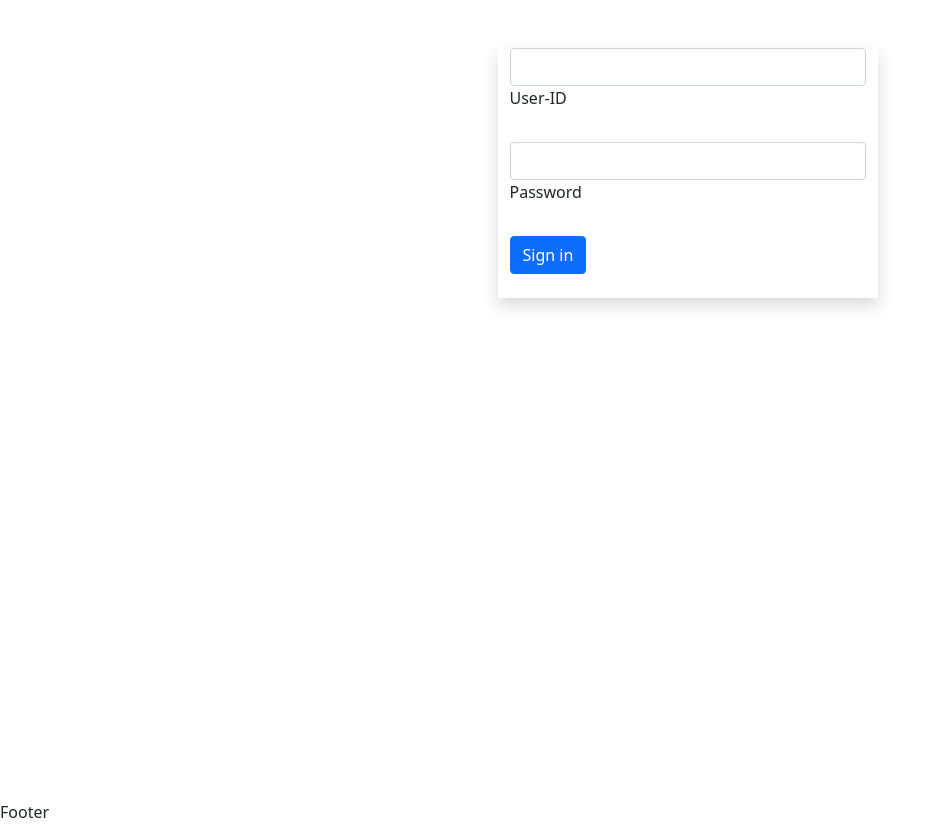
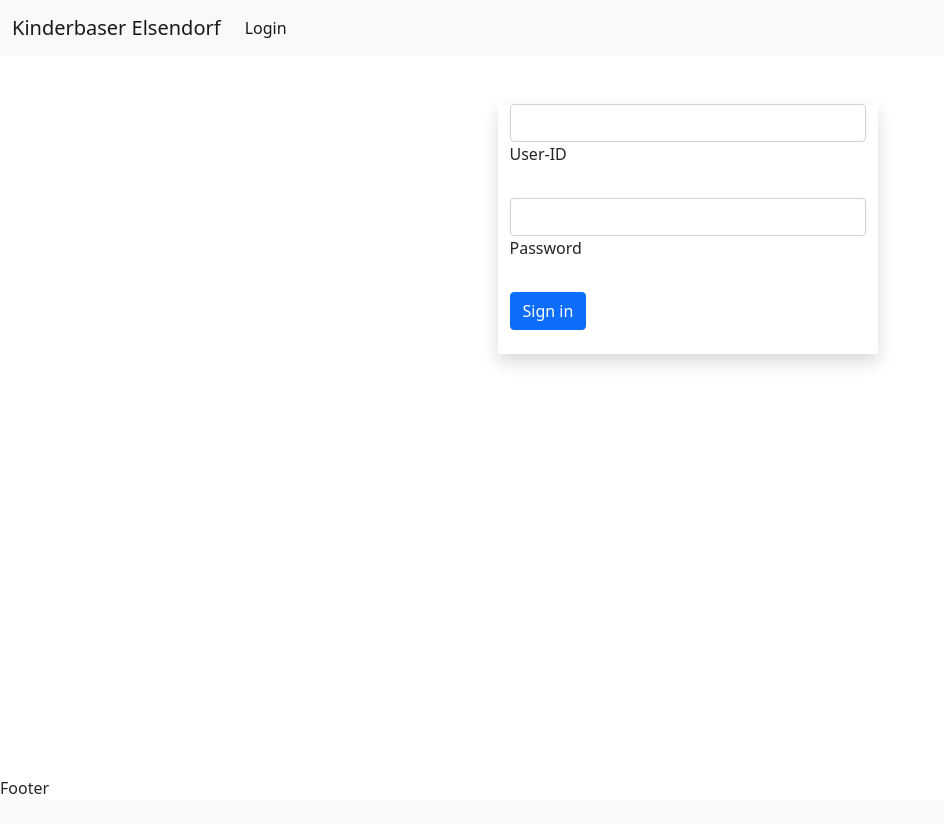
Before and after one commit to sn0b4ll/kinderbasar, a Flask app: page /login in a window 1280 px wide. Shown: the whole page, without its empty margins (0-944 px from the left). After the commit the page ends 794 px from the top, so only its background shows below. Run offline with Flask 2, Linux system fonts and the light colour scheme.

Commit message:
Corrected VH to display footer without scrolling

```diff
--- a/templates/login.html
+++ b/templates/login.html
@@ -1,5 +1,22 @@
 {% include 'header.html' %}
-<section class="vh-100">
+
+<nav class="navbar navbar-light bg-light navbar-expand-lg">
+	<div class="container-fluid">
+		<a class="navbar-brand" href="/">Kinderbaser Elsendorf</a>
+		<button class="navbar-toggler" type="button" data-bs-toggle="collapse" data-bs-target="#navbarNav" aria-controls="navbarNav" aria-expanded="false" aria-label="Toggle navigation">
+			<span class="navbar-toggler-icon"></span>
+		  </button>
+		<div class="collapse navbar-collapse" id="navbarNav">
+			<ul class="navbar-nav">
+			  <li class="nav-item">
+				<a class="nav-link active" aria-current="page" href="/login">Login</a>
+			  </li>
+			</ul>
+		  </div>
+	</div>
+</nav>
+
+<section class="vh-90">
 	<div class="container">
     	<div class="row d-flex justify-content-center align-items-center">
       		<div class="col-md-8 col-lg-6 col-xl-4 offset-xl-1 mt-5 shadow">
```
